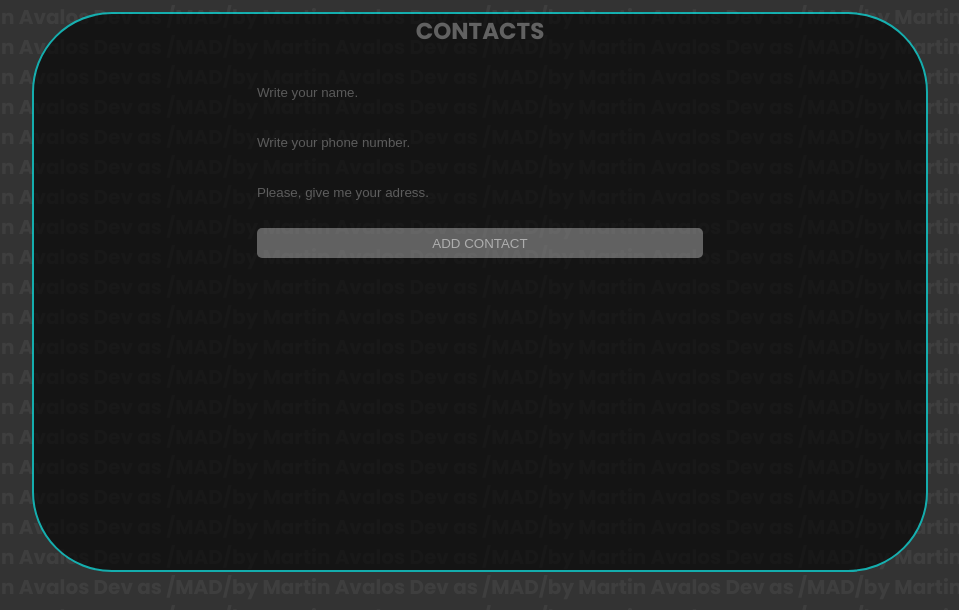
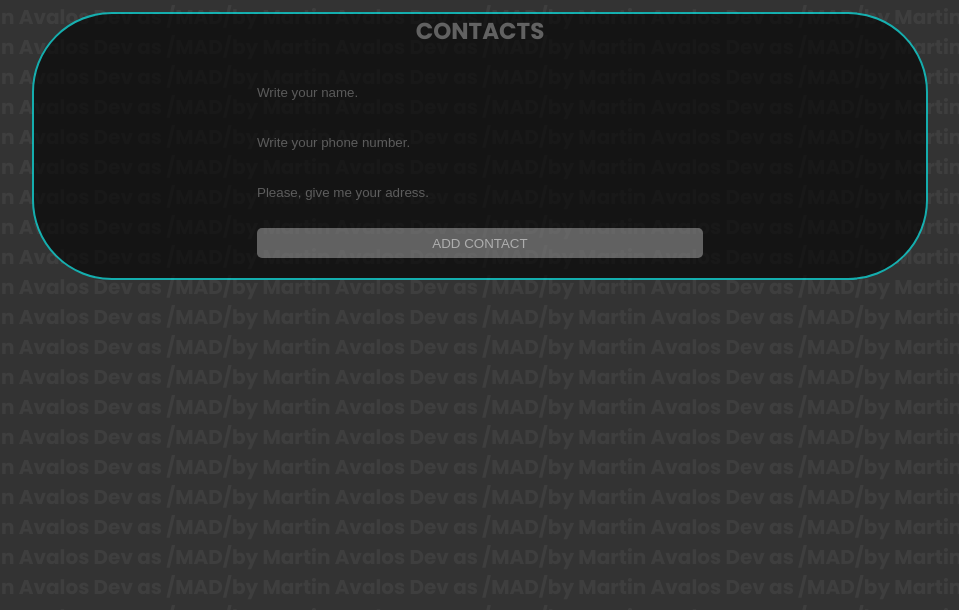
Before and after one commit to MartinAvalosDev/agendaContactosWithJS, a plain HTML site: page index.html in a window 1280 px wide. Shown: the part 88-698 px from the top of the page, without its empty margins (160-1119 px from the left). Drawn offline with Linux system fonts and the light colour scheme; files whose address does not match are found by name.

Commit message:
div auto del form

```diff
--- a/estilos.css
+++ b/estilos.css
@@ -20,7 +20,7 @@ h1{
     opacity: 15%;
 }
 .container{
-    height: 70vh;
+    height: 100%;
     width: 70vw;
     margin: 2rem auto;
     border: aqua solid 2px;
```
